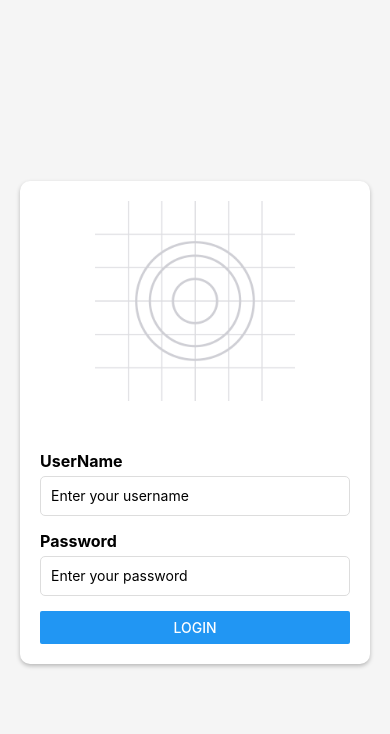
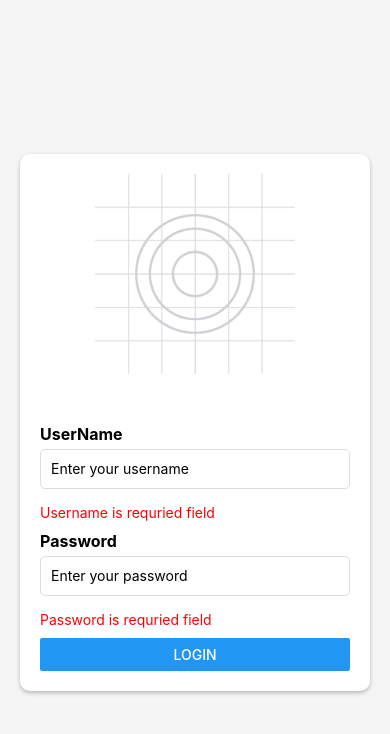
Before and after one commit to SumitChouhanMemorres/RNForms, a React Native app: screen / in a window 390 px wide. Both pictures are taken after a click on the button "LOGIN". Shown: the top 734 px of the page. Built offline with nearby package versions, Linux system fonts and the light colour scheme.

Commit message:
Adds Form Validation to Login Form

```diff
--- a/App.js
+++ b/App.js
@@ -86,6 +86,29 @@ import { useState } from "react";
 export default function App() {
   const [username, setUsername] = useState("");
   const [password, setPassword] = useState("");
+  const [errors, setErrors] = useState({});
+
+  const validateForm = () => {
+    let errors = {};
+    if (!username) {
+      errors.username = "Username is requried field";
+    }
+    if (!password) {
+      errors.password = "Password is requried field";
+    }
+    setErrors(errors);
+    return Object.keys(errors).length === 0;
+  };
+
+  const handleSubmit = () => {
+    if (validateForm()) {
+      console.log("Submitted", username, password);
+      setUsername("");
+      setPassword("");
+      setErrors({});
+    }
+  };
+
   return (
     <KeyboardAvoidingView
       behavior="padding"
@@ -104,6 +127,9 @@ export default function App() {
           value={username}
           onChangeText={setUsername}
         />
+        {errors.username ? (
+          <Text style={styles.errorText}>{errors.username}</Text>
+        ) : null}
         <Text style={styles.label}>Password</Text>
         <TextInput
           style={styles.input}
@@ -112,7 +138,15 @@ export default function App() {
           value={password}
           onChangeText={setPassword}
         />
-        <Button title="Login" onPress={() => {}} />
+        {errors.password ? (
+          <Text style={styles.errorText}>{errors.password}</Text>
+        ) : null}
+        <Button
+          title="Login"
+          onPress={() => {
+            handleSubmit();
+          }}
+        />
       </View>
     </KeyboardAvoidingView>
   );
@@ -157,4 +191,8 @@ const styles = StyleSheet.create({
     alignSelf: "center",
     marginBottom: 50,
   },
+  errorText: {
+    color: "red",
+    marginBottom: 10,
+  },
 });
```
